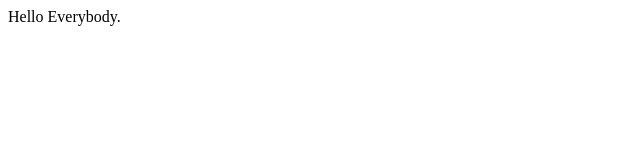
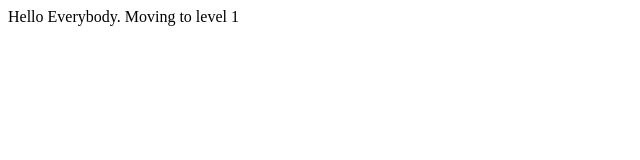
Before and after one commit to tunde-dovenet/lecture1, a plain HTML site: page index.html in a window 1280 px wide. Shown: the whole page, without its empty margins (0-640 px from the left). Drawn offline with Linux system fonts and the light colour scheme.

Commit message:
Moving to Level 1

```diff
--- a/index.html
+++ b/index.html
@@ -7,6 +7,8 @@
 
 <body>
     Hello Everybody.
+
+    Moving to level 1
 </body>
 
 </html>
```
